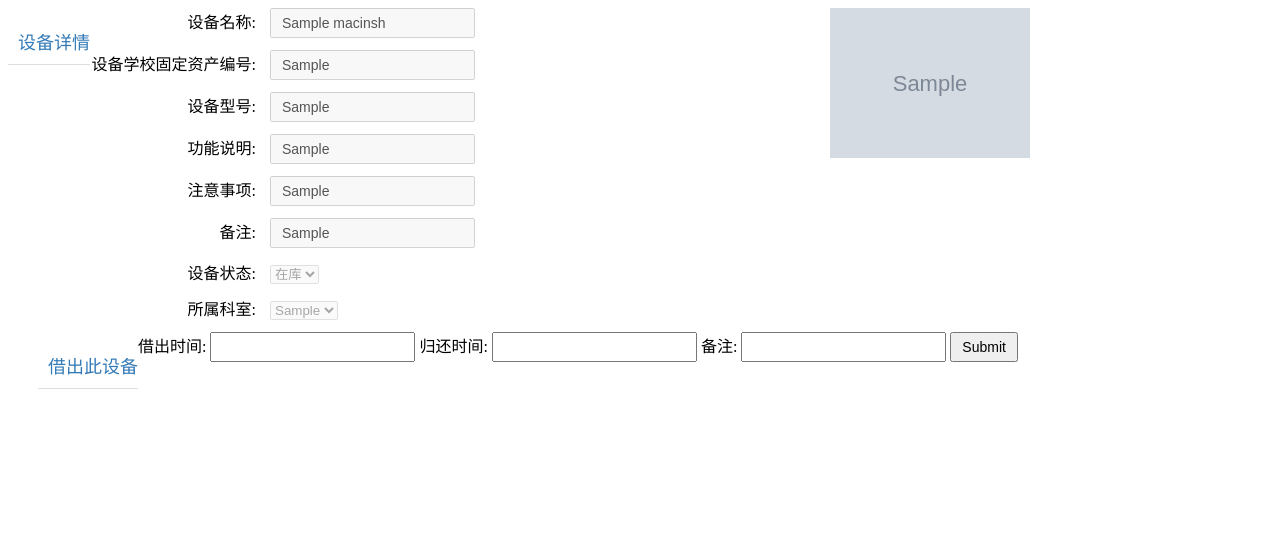
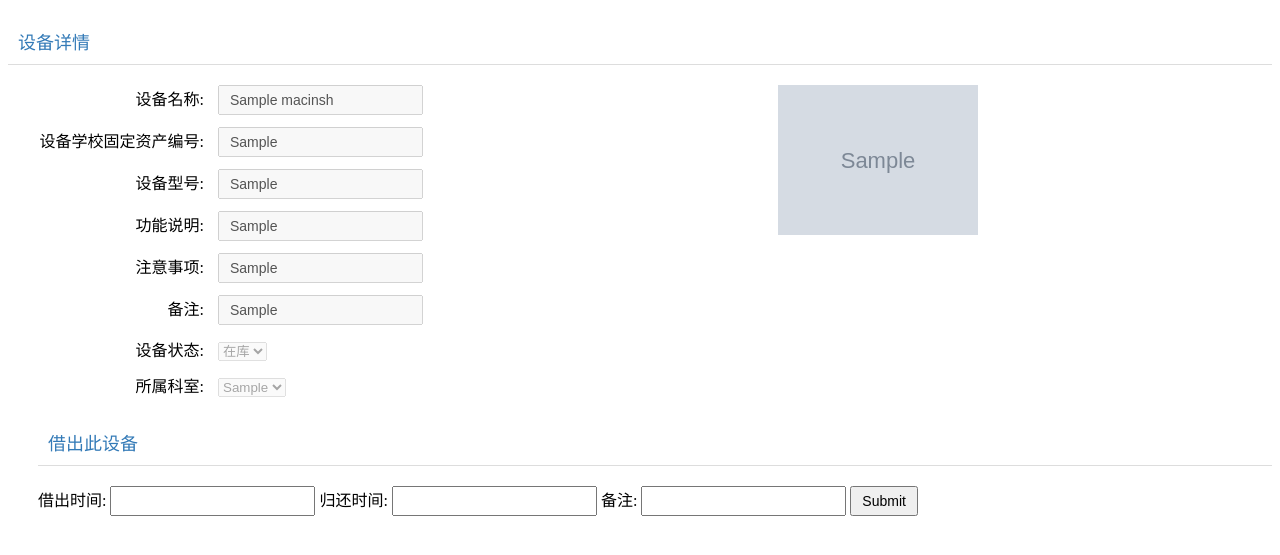
Before and after one commit to sijiezhilian/managesys, a Django app: page /add_form/?id=1 in a window 1280 px wide. Shown: the top 555 px of the page. Run offline with Django 3.2, Linux system fonts and the light colour scheme; a user stored in the database is signed in; tables that the repository leaves empty hold one stand-in row (values such as "Sample post"); grey boxes marked "Sample" are stand-in pictures; some libraries are stand-ins or nearby versions.

Commit message:
Update add_form.html

```diff
--- a/templates/add_form.html
+++ b/templates/add_form.html
@@ -54,7 +54,7 @@
     form li {
         display: inline-block;
     }
-h1.title{font-size:18px;font-weight:normal;text-indent:10px;margin:20px 0;float:left;clear:both;color:#337ab7;border-bottom:1px solid #ddd;padding-bottom:10px;}
+h1.title{width:100%;font-size:18px;font-weight:normal;text-indent:10px;margin:20px 0;float:left;clear:both;color:#337ab7;border-bottom:1px solid #ddd;padding-bottom:10px;}
 .macimage{width:100%;}
 .macimage .detail{width:60%;float:left;}
 .macimage .detail li label{width:166px;display:inline-block;text-align:right;padding-right:10px;}
```
